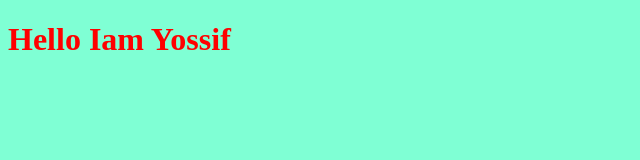
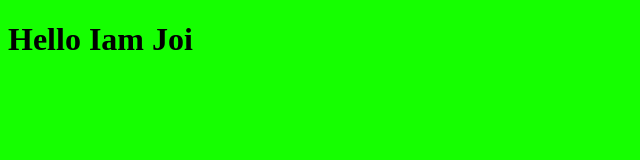
Before and after one commit to YossifSamy/myProjectRepository, a plain HTML site: page index.html in a window 1280 px wide. Shown: the whole page, without its empty margins (0-640 px from the left). Drawn offline with Linux system fonts and the light colour scheme.

Commit message:
Changes to txt and color

```diff
--- a/cssFile.css
+++ b/cssFile.css
@@ -1,7 +1,7 @@
 h1 {
-    color: red
+    color: black
 }
 
 body {
-    background-color: aquamarine;
+    background-color: rgb(21, 255, 0);
 }
--- a/index.html
+++ b/index.html
@@ -10,7 +10,7 @@
 </head>
 
 <body>
-    <h1>Hello Iam Yossif </h1>
+    <h1>Hello Iam Joi </h1>
     <script src="jsFile.js"> </script>
 </body>
 
```
